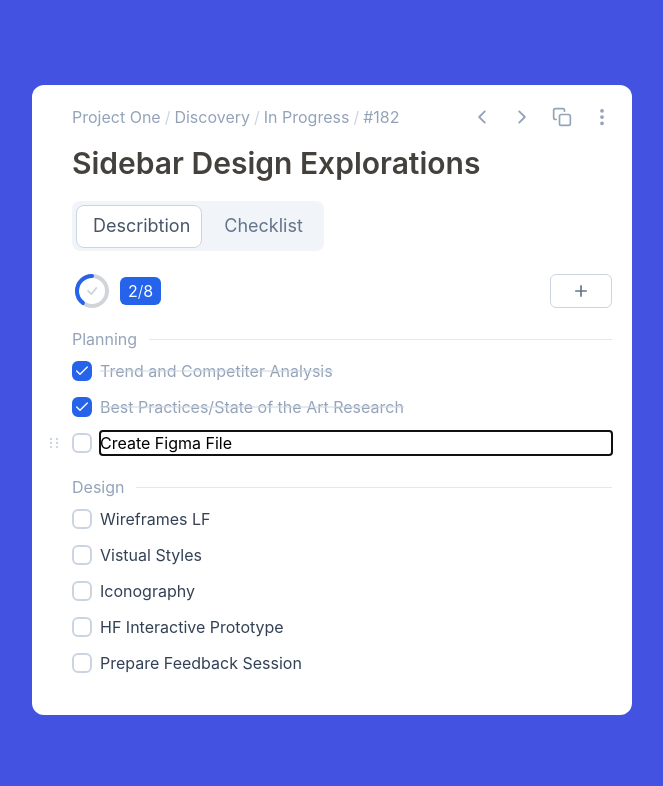
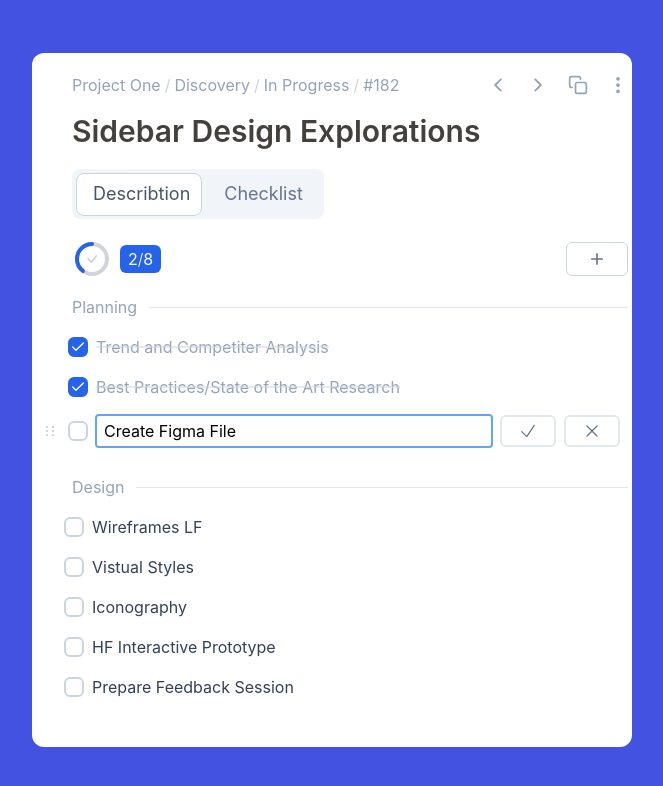
Before and after one commit to mojeeto/task-modal-component-johannes-gerber, a React (Create React App) app: page / in a window 1280 px wide. Both pictures are taken after a click on the element "Create Figma File". Shown: the top 786 px of the page, without its empty margins (308-971 px from the left). Built offline with nearby package versions, Linux system fonts and the light colour scheme; the HTML template or start-up script is replaced by a standard one.

Commit message:
feat: add check and XMark button while input active
make some changes to layout to looks dots better
button not have any functionalty

```diff
--- a/src/components/CheckBox.tsx
+++ b/src/components/CheckBox.tsx
@@ -4,16 +4,18 @@ import { FiCheck } from 'react-icons/fi';
 
 interface CheckBoxProps {
   isChecked: boolean;
+  className?: string;
 }
 
 
 const CheckBox: React.FC<CheckBoxProps> = ({
-  isChecked
+  isChecked,
+  className
 }) => {
-  const notchecked = "border-slate-300";
-  const checked = "border-blue-600 bg-blue-600"
-  return <div className={`border-2 flex items-center justify-center rounded-md cursor-pointer ${isChecked ? checked : notchecked}`}>
-    <FiCheck className="text-white" />
+  const notchecked = "border-slate-300 text-transparent";
+  const checked = "border-blue-600 bg-blue-600 text-white"
+  return <div className={`border-2 flex items-center justify-center rounded-md cursor-pointer ${isChecked ? checked : notchecked} ${className}`}>
+    <FiCheck />
   </div >
 }
 
--- a/src/components/CheckBoxText.tsx
+++ b/src/components/CheckBoxText.tsx
@@ -17,16 +17,29 @@ const CheckBoxText: React.FC<CheckBoxTextProps> = ({
   const [editActived, setEditActived] = useState<boolean>(false);
   return (
     <div
-      className="flex items-center gap-2 select-none animate-fadeUp"
+      className="flex items-center animate-fadeUp"
       style={{ animationDelay: "0.8s" }}
       onMouseOver={() => {
         setShowDots(true);
       }}
       onMouseLeave={() => {
+        if (!editActived) {
           setShowDots(false);
+        }
       }}
     >
-      <CheckBox isChecked={isChecked} />
+      <div className="max-w-[20px] w-[20px]">
+        {showDots && (
+          <div className="cursor-grab">
+            <div className="flex text-slate-300 text-sm items-center justify-center">
+              <TbDotsVertical />
+              <TbDotsVertical className="-ml-2" />
+            </div>
+          </div>
+        )}
+      </div>
+      <div className="flex items-center gap-2 select-none p-2 hover:rounded-md hover:bg-gray-100 flex-1">
+        <CheckBox isChecked={isChecked} className="z-10" />
         <div
           className={`relative cursor-text ${editActived ? "w-[100%]" : "w-auto"
             }`}
@@ -43,6 +56,7 @@ const CheckBoxText: React.FC<CheckBoxTextProps> = ({
               }}
               onBlur={(_) => {
                 setEditActived(false);
+                setShowDots(false);
               }}
               onFocus={(_) => {
                 setEditActived(true);
@@ -58,21 +72,14 @@ const CheckBoxText: React.FC<CheckBoxTextProps> = ({
               {title}
             </span>
           )}
-        {(isChecked && editActived !== isChecked) && (
+          {isChecked && editActived !== isChecked && (
             <div
               className="absolute animate-widthToRight left-0 top-[50%] translate-y-[-50%] h-[1px] w-[100%] bg-slate-300"
               style={{ animationDuration: "0.1s" }}
             ></div>
           )}{" "}
         </div>
-      {showDots && (
-        <div className="cursor-grab absolute -left-7">
-          <div className="flex text-slate-300 text-sm items-center justify-center">
-            <TbDotsVertical />
-            <TbDotsVertical className="-ml-2" />
       </div>
-        </div>
-      )}
     </div>
   );
 };
--- a/src/components/InputText.tsx
+++ b/src/components/InputText.tsx
@@ -7,17 +7,56 @@ interface InputTextProps {
   onFocus: React.FocusEventHandler<HTMLInputElement>;
 }
 
-const InputText: React.FC<InputTextProps> = ({ title, onChange, onBlur, onFocus }) => {
+const InputText: React.FC<InputTextProps> = ({
+  title,
+  onChange,
+  onBlur,
+  onFocus,
+}) => {
   return (
+    <div className="flex gap-2">
       <input
         type="text"
         value={title}
         onChange={onChange}
-      className={`disabled:bg-transparent w-[100%]`}
+        className={`disabled:bg-transparent w-[100%] px-2 py-1 border-none outline-blue-400`}
         onBlur={onBlur}
         onFocus={onFocus}
         autoFocus={true}
       />
+      <button className="text-slate-500 bg-white px-4 py-1 border-2 border-slate-200 rounded-md">
+        <svg
+          xmlns="http://www.w3.org/2000/svg"
+          fill="none"
+          viewBox="0 0 24 24"
+          strokeWidth={1.5}
+          stroke="currentColor"
+          className="w-5 h-5"
+        >
+          <path
+            strokeLinecap="round"
+            strokeLinejoin="round"
+            d="M4.5 12.75l6 6 9-13.5"
+          />
+        </svg>
+      </button>
+      <button className="text-slate-500 bg-white px-4 py-1 border-2 border-slate-200 rounded-md">
+        <svg
+          xmlns="http://www.w3.org/2000/svg"
+          fill="none"
+          viewBox="0 0 24 24"
+          strokeWidth={1.5}
+          stroke="currentColor"
+          className="w-5 h-5"
+        >
+          <path
+            strokeLinecap="round"
+            strokeLinejoin="round"
+            d="M6 18L18 6M6 6l12 12"
+          />
+        </svg>
+      </button>
+    </div>
   );
 };
 
--- a/src/components/TodoModal.tsx
+++ b/src/components/TodoModal.tsx
@@ -13,16 +13,16 @@ interface TodoModalProps {
 
 const TodoModal: React.FC<TodoModalProps> = ({ path, title = "Untitled" }) => {
   return (
-    <div className="bg-white py-5 pr-5 pl-10 rounded-xl w-[600px]">
+    <div className="bg-white p-1 py-5 rounded-xl w-[600px]">
       {/* main modal */}
       <div className="flex flex-col gap-4">
-        <div className="flex justify-between items-center">
+        <div className="flex justify-between items-center pl-9">
           {/* breadcrumb */}
           {path !== undefined && <Breadcrumb path={path} />}
           {/* options */}
           <ModalOptions />
         </div>
-        <div className="flex flex-col gap-5">
+        <div className="flex flex-col gap-5 pl-9">
           <h2
             className="text-3xl font-semibold text-stone-700 animate-fadeUp"
             style={{ animationDelay: "0.7s" }}
@@ -52,14 +52,14 @@ const TodoModal: React.FC<TodoModalProps> = ({ path, title = "Untitled" }) => {
           </div>
         </div>
         <div className="flex flex-col gap-2">
-          <div className="flex items-center gap-3">
+          <div className="flex items-center gap-3 pl-9">
             <span className="text-slate-400 animate-fadeUp">Planning</span>
             <div
               className="animate-widthToRight h-[1px] bg-slate-200"
               style={{ animationDelay: "0.6s" }}
             ></div>
           </div>
-          <div className="flex flex-col gap-3">
+          <div className="flex flex-col pl-1">
             <CheckBoxText
               title="Trend and Competiter Analysis"
               isChecked={true}
@@ -76,14 +76,14 @@ const TodoModal: React.FC<TodoModalProps> = ({ path, title = "Untitled" }) => {
         </div>
       </div>
       <div className="flex flex-col gap-2 my-5">
-        <div className="flex items-center gap-3">
+        <div className="flex items-center gap-3 pl-9">
           <span className="text-slate-400 animate-fadeUp">Design</span>
           <div
             className="animate-widthToRight h-[1px] bg-slate-200"
             style={{ animationDelay: "0.6s" }}
           ></div>
         </div>
-        <div className="flex flex-col gap-3">
+        <div className="flex flex-col">
           <CheckBoxText
             title="Wireframes LF"
             isChecked={false}
```
Also changed, not shown: 1 other file (tests, documents, lock files or other folders). Lines whose indentation alone changed are shown as unchanged.
